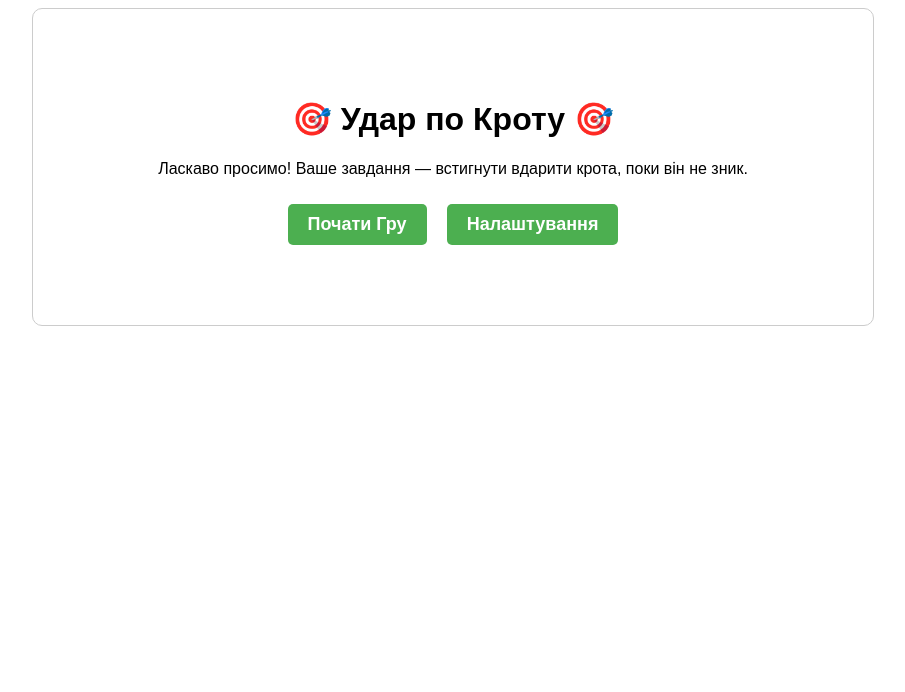
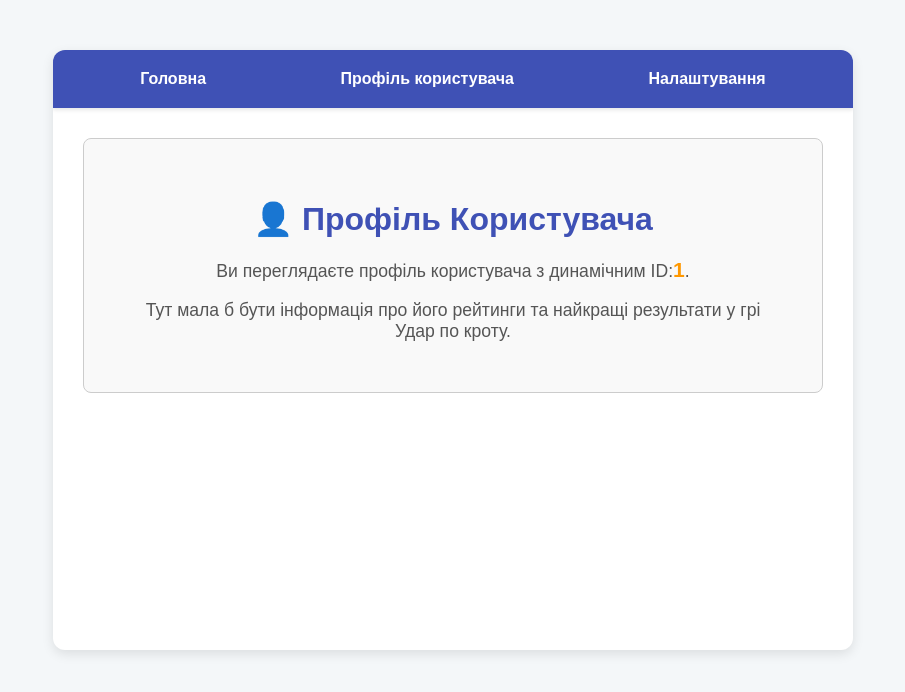
Before and after one commit to OleksandraGri/whack-a-mole, a React (Vite) app: page /user/1 in a window 1280 px wide. Shown: the top 692 px of the page, without its empty margins (187-1092 px from the left). Built offline with nearby package versions, Linux system fonts and the light colour scheme.

Commit message:
Add  (Lab 4)

```diff
--- a/package.json
+++ b/package.json
@@ -14,6 +14,7 @@
     "react": "^19.2.0",
     "react-dom": "^19.2.0",
     "react-hook-form": "^7.68.0",
+    "react-router-dom": "^7.10.1",
     "yup": "^1.7.1"
   },
   "devDependencies": {
--- a/src/App.css
+++ b/src/App.css
@@ -1,19 +1,56 @@
 body {
-  <div id="root"></div>
-  <div id="modal-root"></div> <script type="module" src="/src/main.jsx"></script>
-
   margin: 0;
-  font-family: -apple-system, BlinkMacSystemFont, "Segoe UI", "Roboto", "Oxygen",
-  "Ubuntu", "Cantarell", "Fira Sans", "Droid Sans", "Helvetica Neue",
-  sans-serif;
-  -webkit-font-smoothing: antialiased;
-  -moz-osx-font-smoothing: grayscale;
-  background-color: #f0f0f0;
+  font-family: 'Arial', sans-serif;
+  background-color: #f4f7f9;
+  min-height: 100vh;
 }
 
 #root {
   display: flex;
   justify-content: center;
-  align-items: center;
-  min-height: 100vh;
+  align-items: flex-start;
+  padding-top: 50px;
 }
+
+.app-container {
+  width: 100%;
+  max-width: 800px;
+  background-color: white;
+  box-shadow: 0 4px 12px rgba(0, 0, 0, 0.1);
+  border-radius: 12px;
+  overflow: hidden;
+  min-height: 600px;
+}
+
+/* Стилі для навігації */
+.main-nav {
+  display: flex;
+  justify-content: space-around;
+  padding: 15px 20px;
+  background-color: #3f51b5;
+  box-shadow: 0 2px 4px rgba(0, 0, 0, 0.1);
+}
+
+.main-nav a {
+  color: white;
+  text-decoration: none;
+  font-weight: bold;
+  padding: 5px 10px;
+  border-radius: 4px;
+  transition: background-color 0.2s;
+}
+
+.main-nav a:hover {
+  background-color: #5c6bc0;
+}
+
+.game-status {
+  color: #ffeb3b;
+  font-weight: bold;
+  align-self: center;
+  font-size: 0.9em;
+}
+
+.main-content {
+  padding: 30px;
+}
--- a/src/App.jsx
+++ b/src/App.jsx
@@ -1,32 +1,24 @@
-import React, { useState } from 'react';
+import React from 'react';
+import { BrowserRouter, Routes, Route, Link } from 'react-router-dom';
 import { GameProvider, useGame } from './context/GameContext';
 import StartPage from './pages/StartPage';
 import GamePage from './pages/GamePage';
 import ResultsPage from './pages/ResultsPage';
-import { useWhackAMoleGame } from './hooks/useWhackAMoleGame';
 import SettingsPage from './pages/SettingsPage';
+import ProfilePage from './pages/ProfilePage';
 import Modal from './components/Modal';
+import './App.css';
 
-const AppRouter = () => {
-    const {
-        stage,
-        score,
-        timeLeft,
-        activeMoleIndex,
-        HOLE_COUNT,
-        startGame,
-        whackMole,
-        restartGame,
-        GAME_STAGES,
-        endGame,
-    } = useGame();
+const AppContent = () => {
+    const { stage, score, startGame, restartGame, GAME_STAGES, endGame } = useGame();
 
-    const [showSettings, setShowSettings] = React.useState(false);
     const [showModal, setShowModal] = React.useState(false);
 
     React.useEffect(() => {
         if (stage === GAME_STAGES.RESULTS) {
             setShowModal(true);
+        } else {
+            setShowModal(false);
         }
     }, [stage, GAME_STAGES.RESULTS]);
 
@@ -39,38 +31,25 @@ const AppRouter = () => {
         }
     }
 
-    const renderStage = () => {
-        if (showSettings) {
-            return <SettingsPage onGoBack={() => setShowSettings(false)} />;
-        }
+    return (
+        <div className="app-container">
+            <nav className="main-nav">
+                <Link to="/">Головна</Link>
+                <Link to="/user/42">Профіль користувача</Link>
+                <Link to="/settings">Налаштування</Link>
+                {stage === GAME_STAGES.GAME && <span className="game-status">Гра триває...</span>}
+            </nav>
 
-        switch (stage) {
-            case GAME_STAGES.START:
-                return <StartPage
-                    onStartGame={startGame}
-                    onOpenSettings={() => setShowSettings(true)}
-                />;
-            case GAME_STAGES.GAME:
-                return (
-                    <GamePage
-                        score={score}
-                        timeLeft={timeLeft}
-                        activeMoleIndex={activeMoleIndex}
-                        HOLE_COUNT={HOLE_COUNT}
-                        onWhack={whackMole}
-                        onGameOver={endGame}
-                    />
-                );
-            case GAME_STAGES.RESULTS:
-                return null;
-            default:
-                return <StartPage onStartGame={startGame} />;
-        }
-    };
-
-    return (
-        <div style={{ fontFamily: 'Arial, sans-serif', maxWidth: '800px', margin: '0 auto', border: '1px solid #ccc', padding: '20px', backgroundColor: 'white', borderRadius: '10px' }}>
-            {renderStage()}
+            <main className="main-content">
+                <Routes>
+                    <Route path="/" element={<StartPage />} />
+                    <Route path="/game" element={<GamePage onGameOver={endGame} />} />
+                    <Route path="/results" element={<ResultsPage finalScore={score} onRestartGame={restartGame} />} />
+                    <Route path="/settings" element={<SettingsPage />} />
+                    <Route path="/user/:userId" element={<ProfilePage />} />
+                    <Route path="*" element={<h1>404 | Сторінка не знайдена</h1>} />
+                </Routes>
+            </main>
 
             {showModal && stage === GAME_STAGES.RESULTS && (
                 <Modal
@@ -85,9 +64,11 @@ const AppRouter = () => {
 
 function App() {
     return (
-        <GameProvider>
-            <AppRouter />
-        </GameProvider>
+        <BrowserRouter>
+            <GameProvider>
+                <AppContent />
+            </GameProvider>
+        </BrowserRouter>
     )
 }
 
--- /dev/null
+++ b/src/pages/ProfilePage.jsx
@@ -0,0 +1,22 @@
+import React from 'react';
+import { useParams } from 'react-router-dom';
+import styles from './ProfilePage.module.css';
+
+const ProfilePage = () => {
+    const { userId } = useParams();
+
+    return (
+        <div className={styles.profileContainer}>
+            <h1 className={styles.profileHeader}>👤 Профіль Користувача</h1>
+            <p className={styles.profileInfo}>
+                Ви переглядаєте профіль користувача з динамічним ID:
+                <span className={styles.userId}>{userId}</span>.
+            </p>
+            <p className={styles.profileInfo}>
+                Тут мала б бути інформація про його рейтинги та найкращі результати у грі Удар по кроту.
+            </p>
+        </div>
+    );
+};
+
+export default ProfilePage;
--- /dev/null
+++ b/src/pages/ProfilePage.module.css
@@ -0,0 +1,24 @@
+.profileContainer {
+    text-align: center;
+    padding: 40px;
+    border: 1px solid #ccc;
+    border-radius: 8px;
+    background-color: #f9f9f9;
+}
+
+.profileHeader {
+    color: #3f51b5;
+    margin-bottom: 20px;
+}
+
+.profileInfo {
+    font-size: 1.1em;
+    color: #555;
+    margin-bottom: 10px;
+}
+
+.userId {
+    font-weight: bold;
+    color: #ff9800;
+    font-size: 1.2em;
+}
```
Also changed, not shown: 1 other file (tests, documents, lock files or other folders).
